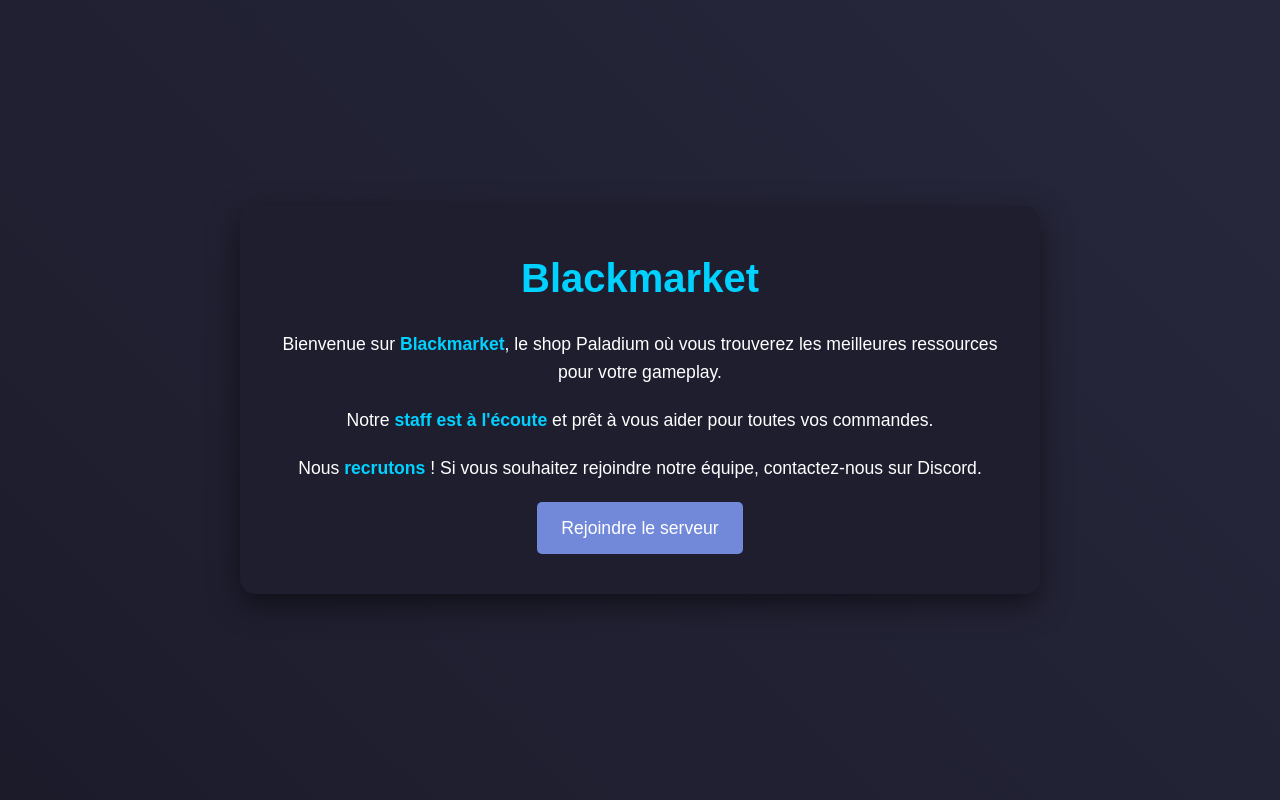
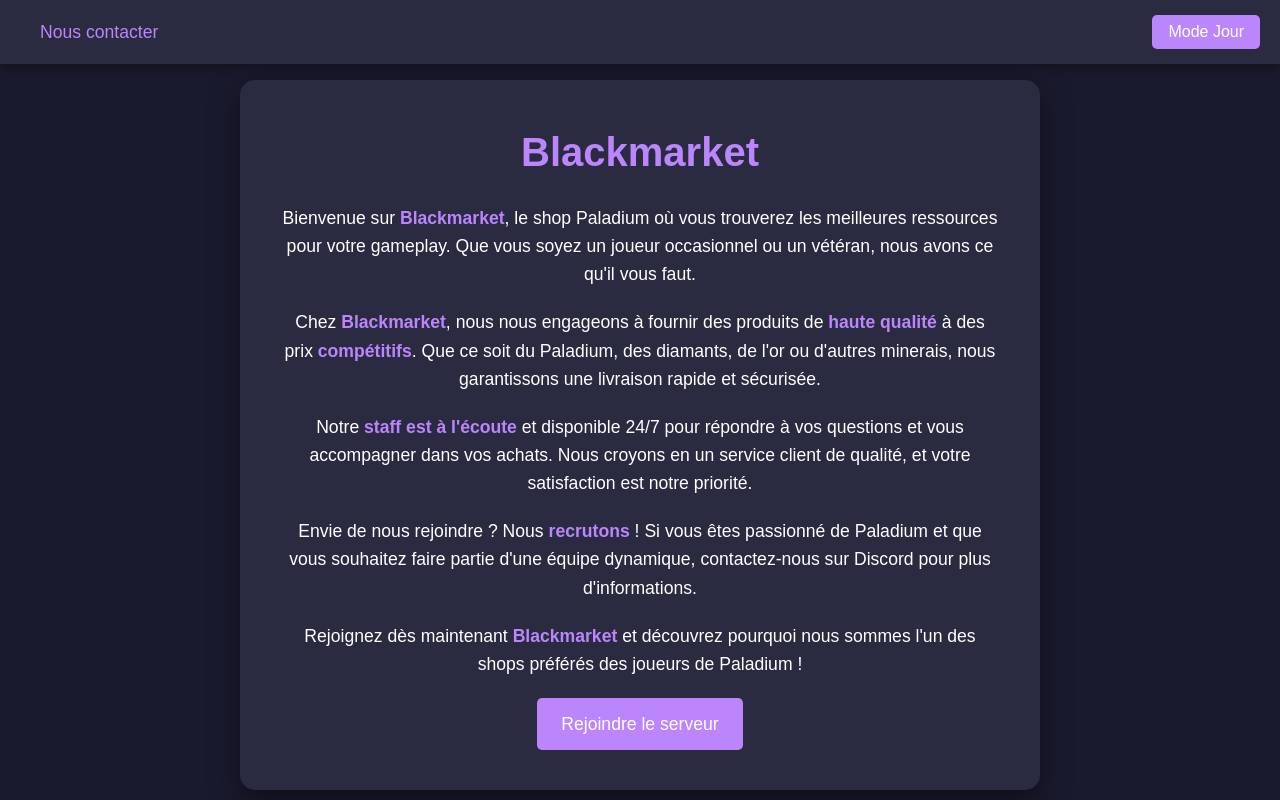
Before and after one commit to Onelight123/Blackmarket-site, a plain HTML site: page index.html in a window 1280 px wide. Drawn offline with Linux system fonts and the light colour scheme.

Commit message:
Update index.html

```diff
--- a/index.html
+++ b/index.html
@@ -15,45 +15,143 @@
         /* Styles généraux */
         body {
             font-family: 'Arial', sans-serif;
-            background-color: #0d0d15;
+            background-color: #1a1a2e; /* Fond sombre violet par défaut (mode nuit) */
             color: #ffffff;
             line-height: 1.6;
             display: flex;
-            justify-content: center;
+            flex-direction: column;
             align-items: center;
-            height: 100vh;
-            padding: 20px;
+            min-height: 100vh;
+            padding: 0;
+            transition: background-color 0.5s ease, color 0.5s ease;
         }
 
+        body.light-mode {
+            background-color: #f4f4f9; /* Fond clair pour le mode jour */
+            color: #333333;
+        }
+
+        /* Menu */
+        nav {
+            width: 100%;
+            background-color: #2a2a40; /* Violet plus clair */
+            padding: 15px 20px;
+            box-shadow: 0 4px 10px rgba(0, 0, 0, 0.3);
+            position: fixed;
+            top: 0;
+            left: 0;
+            z-index: 1000;
+            display: flex;
+            justify-content: space-between;
+            align-items: center;
+            transition: background-color 0.5s ease;
+        }
+
+        body.light-mode nav {
+            background-color: #ffffff; /* Fond clair pour le mode jour */
+            box-shadow: 0 4px 10px rgba(0, 0, 0, 0.1);
+        }
+
+        nav ul {
+            list-style: none;
+            display: flex;
+            margin: 0;
+            padding: 0;
+        }
+
+        nav ul li {
+            margin-left: 20px;
+        }
+
+        nav ul li a {
+            color: #bb86fc; /* Violet pastel */
+            text-decoration: none;
+            font-size: 1.1rem;
+            transition: color 0.3s ease;
+        }
+
+        body.light-mode nav ul li a {
+            color: #6a1b9a; /* Violet plus foncé pour le mode jour */
+        }
+
+        nav ul li a:hover {
+            color: #9a67ea; /* Violet plus vif */
+        }
+
+        /* Bouton mode jour/nuit */
+        .theme-toggle {
+            background-color: #bb86fc; /* Violet pastel */
+            color: #ffffff;
+            border: none;
+            padding: 8px 16px;
+            border-radius: 5px;
+            cursor: pointer;
+            font-size: 1rem;
+            transition: background-color 0.3s ease;
+        }
+
+        body.light-mode .theme-toggle {
+            background-color: #6a1b9a; /* Violet plus foncé pour le mode jour */
+            color: #ffffff;
+        }
+
+        .theme-toggle:hover {
+            background-color: #9a67ea; /* Violet plus vif */
+        }
+
+        /* Contenu principal */
         .container {
             max-width: 800px;
             width: 100%;
-            background: #1e1e2f;
+            background: #2a2a40; /* Violet plus clair */
             padding: 40px;
             border-radius: 15px;
             box-shadow: 0 10px 30px rgba(0, 0, 0, 0.5);
             text-align: center;
+            margin-top: 80px; /* Pour éviter que le menu ne chevauche le contenu */
+            transition: background-color 0.5s ease, box-shadow 0.5s ease;
+        }
+
+        body.light-mode .container {
+            background-color: #ffffff; /* Fond clair pour le mode jour */
+            box-shadow: 0 10px 30px rgba(0, 0, 0, 0.1);
+            color: #333333;
         }
 
         h1 {
             font-size: 2.5rem;
             margin-bottom: 20px;
-            color: #00d1ff;
+            color: #bb86fc; /* Violet pastel */
+            transition: color 0.5s ease;
+        }
+
+        body.light-mode h1 {
+            color: #6a1b9a; /* Violet plus foncé pour le mode jour */
         }
 
         p {
             font-size: 1.1rem;
             margin-bottom: 20px;
+            transition: color 0.5s ease;
+        }
+
+        body.light-mode p {
+            color: #333333;
         }
 
         .highlight {
-            color: #00d1ff;
+            color: #bb86fc; /* Violet pastel */
             font-weight: bold;
+            transition: color 0.5s ease;
+        }
+
+        body.light-mode .highlight {
+            color: #6a1b9a; /* Violet plus foncé pour le mode jour */
         }
 
         .discord-button {
             display: inline-block;
-            background-color: #7289DA;
+            background-color: #bb86fc; /* Violet pastel */
             color: #ffffff;
             padding: 12px 24px;
             border-radius: 5px;
@@ -62,61 +160,60 @@
             transition: background-color 0.3s ease, transform 0.3s ease;
         }
 
-        .discord-button:hover {
-            background-color: #5a6fb5;
-            transform: scale(1.05);
+        body.light-mode .discord-button {
+            background-color: #6a1b9a; /* Violet plus foncé pour le mode jour */
         }
 
-        /* Animation du fond */
-        @keyframes gradientBackground {
-            0% {
-                background-position: 0% 50%;
-            }
-            50% {
-                background-position: 100% 50%;
-            }
-            100% {
-                background-position: 0% 50%;
-            }
-        }
-
-        body::before {
-            content: '';
-            position: absolute;
-            top: 0;
-            left: 0;
-            width: 100%;
-            height: 100%;
-            background: linear-gradient(45deg, #0d0d15, #1e1e2f, #2a2a40);
-            background-size: 200% 200%;
-            animation: gradientBackground 10s ease infinite;
-            z-index: -1;
-        }
-
-        /* Animation du contenu */
-        @keyframes fadeIn {
-            from {
-                opacity: 0;
-                transform: translateY(20px);
-            }
-            to {
-                opacity: 1;
-                transform: translateY(0);
-            }
-        }
-
-        .container {
-            animation: fadeIn 1s ease-out;
+        .discord-button:hover {
+            background-color: #9a67ea; /* Violet plus vif */
+            transform: scale(1.05);
         }
     </style>
 </head>
 <body>
+    <!-- Menu -->
+    <nav>
+        <ul>
+            <li><a href="https://discord.gg/fRMvSVbkMB" target="_blank">Nous contacter</a></li>
+        </ul>
+        <button class="theme-toggle" onclick="toggleTheme()">Mode Jour</button>
+    </nav>
+
+    <!-- Contenu principal -->
     <div class="container">
         <h1>Blackmarket</h1>
-        <p>Bienvenue sur <span class="highlight">Blackmarket</span>, le shop Paladium où vous trouverez les meilleures ressources pour votre gameplay.</p>
-        <p>Notre <span class="highlight">staff est à l'écoute</span> et prêt à vous aider pour toutes vos commandes.</p>
-        <p>Nous <span class="highlight">recrutons</span> ! Si vous souhaitez rejoindre notre équipe, contactez-nous sur Discord.</p>
-        <a href="https://discord.gg/ton-lien" class="discord-button" target="_blank">Rejoindre le serveur</a>
+        <p>
+            Bienvenue sur <span class="highlight">Blackmarket</span>, le shop Paladium où vous trouverez les meilleures ressources pour votre gameplay. Que vous soyez un joueur occasionnel ou un vétéran, nous avons ce qu'il vous faut.
+        </p>
+        <p>
+            Chez <span class="highlight">Blackmarket</span>, nous nous engageons à fournir des produits de <span class="highlight">haute qualité</span> à des prix <span class="highlight">compétitifs</span>. Que ce soit du Paladium, des diamants, de l'or ou d'autres minerais, nous garantissons une livraison rapide et sécurisée.
+        </p>
+        <p>
+            Notre <span class="highlight">staff est à l'écoute</span> et disponible 24/7 pour répondre à vos questions et vous accompagner dans vos achats. Nous croyons en un service client de qualité, et votre satisfaction est notre priorité.
+        </p>
+        <p>
+            Envie de nous rejoindre ? Nous <span class="highlight">recrutons</span> ! Si vous êtes passionné de Paladium et que vous souhaitez faire partie d'une équipe dynamique, contactez-nous sur Discord pour plus d'informations.
+        </p>
+        <p>
+            Rejoignez dès maintenant <span class="highlight">Blackmarket</span> et découvrez pourquoi nous sommes l'un des shops préférés des joueurs de Paladium !
+        </p>
+        <a href="https://discord.gg/fRMvSVbkMB" class="discord-button" target="_blank">Rejoindre le serveur</a>
     </div>
+
+    <script>
+        // Fonction pour basculer entre les modes jour et nuit
+        function toggleTheme() {
+            const body = document.body;
+            const themeToggle = document.querySelector('.theme-toggle');
+
+            body.classList.toggle('light-mode');
+
+            if (body.classList.contains('light-mode')) {
+                themeToggle.textContent = 'Mode Nuit';
+            } else {
+                themeToggle.textContent = 'Mode Jour';
+            }
+        }
+    </script>
 </body>
 </html>
```
